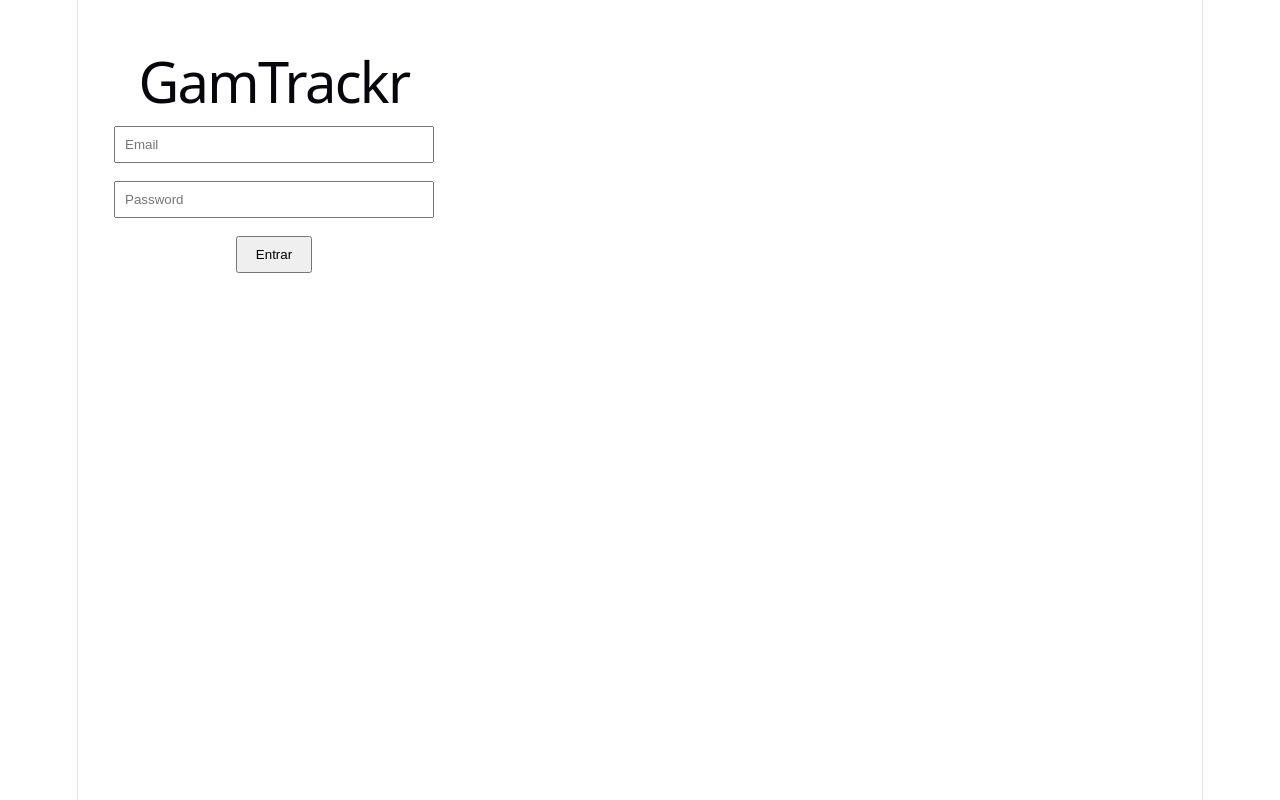
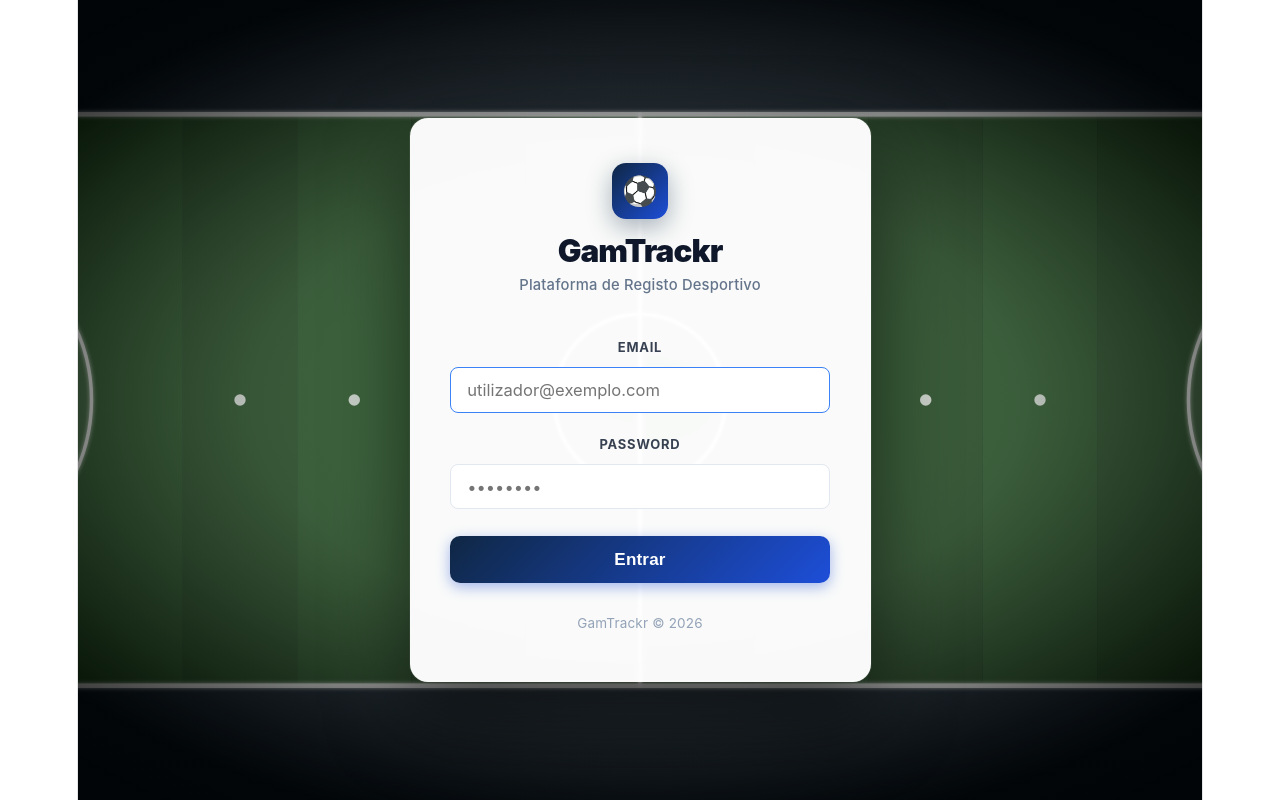
Before and after one commit to alertadesportoformacao-collab/GamTrackr, a React (Vite) app: page / in a window 1280 px wide. Built offline with nearby package versions, Linux system fonts and the light colour scheme; no server answers.

Commit message:
pag login
Co-Authored-By: Claude Sonnet 4.6 <noreply@anthropic.com>

```diff
--- a/src/App.jsx
+++ b/src/App.jsx
@@ -3,12 +3,11 @@ import { supabase } from './supabaseClient'
 import SuperAdminView from './views/SuperAdminView'
 import ClubAdminView from './views/ClubAdminView'
 import ClubOppView from './views/ClubOppView'
+import LoginView from './views/LoginView'
 
 function App() {
   const [session, setSession] = useState(null)
   const [profile, setProfile] = useState(null)
-  const [email, setEmail] = useState('')
-  const [password, setPassword] = useState('')
   const [loginError, setLoginError] = useState('')
   const [loading, setLoading] = useState(true)
 
@@ -33,8 +32,7 @@ function App() {
     setLoading(false)
   }
 
-  async function handleLogin(e) {
-    e.preventDefault()
+  async function handleLogin(email, password) {
     setLoginError('')
     const { error } = await supabase.auth.signInWithPassword({ email, password })
     if (error) setLoginError(error.message)
@@ -49,21 +47,7 @@ function App() {
   }
 
   if (!session) {
-    return (
-      <div style={{ padding: '2rem', fontFamily: 'sans-serif', maxWidth: 320 }}>
-        <h1>GamTrackr</h1>
-        <form onSubmit={handleLogin}>
-          <div style={{ marginBottom: '1rem' }}>
-            <input type="email" placeholder="Email" value={email} onChange={(e) => setEmail(e.target.value)} style={{ width: '100%', padding: '0.5rem', boxSizing: 'border-box' }} />
-          </div>
-          <div style={{ marginBottom: '1rem' }}>
-            <input type="password" placeholder="Password" value={password} onChange={(e) => setPassword(e.target.value)} style={{ width: '100%', padding: '0.5rem', boxSizing: 'border-box' }} />
-          </div>
-          <button type="submit" style={{ padding: '0.5rem 1rem' }}>Entrar</button>
-        </form>
-        {loginError && <p style={{ color: 'red' }}>{loginError}</p>}
-      </div>
-    )
+    return <LoginView onLogin={handleLogin} loginError={loginError} />
   }
 
   if (!profile) {
--- /dev/null
+++ b/src/views/LoginView.jsx
@@ -0,0 +1,205 @@
+import { useState } from 'react'
+
+export default function LoginView({ onLogin, loginError }) {
+  const [email, setEmail]       = useState('')
+  const [password, setPassword] = useState('')
+
+  return (
+    <div style={{
+      minHeight: '100vh', display: 'flex', alignItems: 'center',
+      justifyContent: 'center', position: 'relative', overflow: 'hidden',
+      fontFamily: "'Inter', system-ui, -apple-system, sans-serif",
+    }}>
+      <CourtBg />
+
+      {/* Card */}
+      <div style={{
+        position: 'relative', zIndex: 1,
+        background: 'rgba(255,255,255,0.97)',
+        borderRadius: 18, padding: '2.5rem 2.25rem',
+        width: '100%', maxWidth: 380,
+        boxShadow: '0 32px 80px rgba(0,0,0,0.55), 0 0 0 1px rgba(255,255,255,0.08)',
+        margin: '1rem',
+      }}>
+
+        {/* Branding */}
+        <div style={{ textAlign: 'center', marginBottom: '2rem' }}>
+          <div style={{
+            display: 'inline-flex', alignItems: 'center', justifyContent: 'center',
+            width: 56, height: 56, borderRadius: 14,
+            background: 'linear-gradient(135deg, #0f2744 0%, #1d4ed8 100%)',
+            marginBottom: '0.875rem',
+            boxShadow: '0 8px 24px rgba(15,39,68,0.35)',
+          }}>
+            <span style={{ fontSize: '1.6rem', lineHeight: 1 }}>⚽</span>
+          </div>
+          <div style={{ fontSize: '1.75rem', fontWeight: 900, color: '#0f172a', letterSpacing: '-0.03em', lineHeight: 1 }}>
+            GamTrackr
+          </div>
+          <div style={{ fontSize: '0.82rem', color: '#64748b', marginTop: '0.3rem', fontWeight: 500 }}>
+            Plataforma de Registo Desportivo
+          </div>
+        </div>
+
+        {/* Form */}
+        <form onSubmit={(e) => { e.preventDefault(); onLogin(email, password) }}>
+          <div style={{ marginBottom: '1rem' }}>
+            <label style={labelSt}>Email</label>
+            <input
+              type="email" autoFocus autoComplete="email"
+              value={email} onChange={(e) => setEmail(e.target.value)}
+              placeholder="utilizador@exemplo.com"
+              style={inputSt}
+              onFocus={(e) => e.target.style.borderColor = '#3b82f6'}
+              onBlur={(e)  => e.target.style.borderColor = '#e2e8f0'}
+            />
+          </div>
+          <div style={{ marginBottom: '1.5rem' }}>
+            <label style={labelSt}>Password</label>
+            <input
+              type="password" autoComplete="current-password"
+              value={password} onChange={(e) => setPassword(e.target.value)}
+              placeholder="••••••••"
+              style={inputSt}
+              onFocus={(e) => e.target.style.borderColor = '#3b82f6'}
+              onBlur={(e)  => e.target.style.borderColor = '#e2e8f0'}
+            />
+          </div>
+
+          {loginError && (
+            <p style={{
+              margin: '0 0 1rem', fontSize: '0.84rem', color: '#dc2626',
+              background: '#fef2f2', border: '1px solid #fecaca',
+              padding: '0.6rem 0.85rem', borderRadius: 8, fontWeight: 500,
+            }}>
+              {loginError}
+            </p>
+          )}
+
+          <button type="submit" style={{
+            width: '100%', padding: '0.75rem',
+            background: 'linear-gradient(135deg, #0f2744 0%, #1d4ed8 100%)',
+            color: 'white', border: 'none', borderRadius: 10,
+            fontSize: '0.95rem', fontWeight: 700, cursor: 'pointer',
+            letterSpacing: '0.01em',
+            boxShadow: '0 4px 14px rgba(29,78,216,0.4)',
+            transition: 'opacity 0.15s',
+          }}
+            onMouseOver={(e) => e.currentTarget.style.opacity = '0.9'}
+            onMouseOut={(e)  => e.currentTarget.style.opacity = '1'}
+          >
+            Entrar
+          </button>
+        </form>
+
+        <p style={{ textAlign: 'center', marginTop: '1.5rem', marginBottom: 0, fontSize: '0.75rem', color: '#94a3b8' }}>
+          GamTrackr © {new Date().getFullYear()}
+        </p>
+      </div>
+    </div>
+  )
+}
+
+// ── Styles ────────────────────────────────────────────────────────────────────
+
+const labelSt = {
+  display: 'block', fontSize: '0.72rem', fontWeight: 700,
+  color: '#374151', marginBottom: '0.4rem',
+  textTransform: 'uppercase', letterSpacing: '0.06em',
+}
+
+const inputSt = {
+  width: '100%', boxSizing: 'border-box',
+  padding: '0.65rem 0.9rem',
+  border: '1.5px solid #e2e8f0', borderRadius: 8,
+  fontSize: '0.92rem', color: '#0f172a', outline: 'none',
+  fontFamily: 'inherit', background: 'white',
+  transition: 'border-color 0.15s',
+}
+
+// ── Futsal court SVG background ───────────────────────────────────────────────
+
+function CourtBg() {
+  return (
+    <svg
+      viewBox="0 0 1200 700"
+      preserveAspectRatio="xMidYMid slice"
+      xmlns="http://www.w3.org/2000/svg"
+      style={{ position: 'absolute', inset: 0, width: '100%', height: '100%' }}
+    >
+      <defs>
+        {/* Spotlight from above */}
+        <radialGradient id="spot" cx="50%" cy="50%" r="55%">
+          <stop offset="0%"   stopColor="#ffffff" stopOpacity="0.07" />
+          <stop offset="100%" stopColor="#000000" stopOpacity="0.55" />
+        </radialGradient>
+        {/* Vignette */}
+        <radialGradient id="vig" cx="50%" cy="50%" r="70%">
+          <stop offset="40%"  stopColor="#000000" stopOpacity="0" />
+          <stop offset="100%" stopColor="#000000" stopOpacity="0.65" />
+        </radialGradient>
+        {/* Line glow filter */}
+        <filter id="glow">
+          <feGaussianBlur stdDeviation="2" result="blur" />
+          <feMerge><feMergeNode in="blur" /><feMergeNode in="SourceGraphic" /></feMerge>
+        </filter>
+      </defs>
+
+      {/* Sky/stadium background */}
+      <rect width="1200" height="700" fill="#061520" />
+
+      {/* Field strips (alternating shades) */}
+      {Array.from({ length: 10 }, (_, i) => (
+        <rect key={i} x={100 + i * 100} y="100" width="100" height="500"
+          fill={i % 2 === 0 ? '#1b4d1b' : '#174417'} />
+      ))}
+
+      {/* ── Court markings ── */}
+      <g filter="url(#glow)" stroke="rgba(255,255,255,0.82)" fill="none" strokeLinecap="round">
+
+        {/* Outer boundary */}
+        <rect x="100" y="100" width="1000" height="500" strokeWidth="4" />
+
+        {/* Center line */}
+        <line x1="600" y1="100" x2="600" y2="600" strokeWidth="3" />
+
+        {/* Center circle (r = 3m → 75px) */}
+        <circle cx="600" cy="350" r="75" strokeWidth="3" />
+
+        {/* Left goal area (6m arc from posts at y=275 & y=425) */}
+        <path d="M 100,275 A 150,150 0 0,1 100,425" strokeWidth="3"
+          fill="rgba(255,255,255,0.04)" />
+
+        {/* Right goal area */}
+        <path d="M 1100,275 A 150,150 0 0,0 1100,425" strokeWidth="3"
+          fill="rgba(255,255,255,0.04)" />
+
+        {/* Left goal (3m × 2m → 75px × 50px) */}
+        <rect x="50" y="275" width="50" height="150" strokeWidth="3"
+          fill="rgba(255,255,255,0.06)" />
+
+        {/* Right goal */}
+        <rect x="1100" y="275" width="50" height="150" strokeWidth="3"
+          fill="rgba(255,255,255,0.06)" />
+
+      </g>
+
+      {/* Spots & dots (no glow filter — crisp) */}
+      {/* Center spot */}
+      <circle cx="600" cy="350" r="5" fill="rgba(255,255,255,0.82)" />
+      {/* Left penalty spot (6m) */}
+      <circle cx="250" cy="350" r="5" fill="rgba(255,255,255,0.82)" />
+      {/* Left 2nd penalty spot (10m) */}
+      <circle cx="350" cy="350" r="5" fill="rgba(255,255,255,0.82)" />
+      {/* Right penalty spot */}
+      <circle cx="950" cy="350" r="5" fill="rgba(255,255,255,0.82)" />
+      {/* Right 2nd penalty spot */}
+      <circle cx="850" cy="350" r="5" fill="rgba(255,255,255,0.82)" />
+
+      {/* Spotlight overlay */}
+      <rect width="1200" height="700" fill="url(#spot)" />
+      {/* Vignette */}
+      <rect width="1200" height="700" fill="url(#vig)" />
+    </svg>
+  )
+}
```
